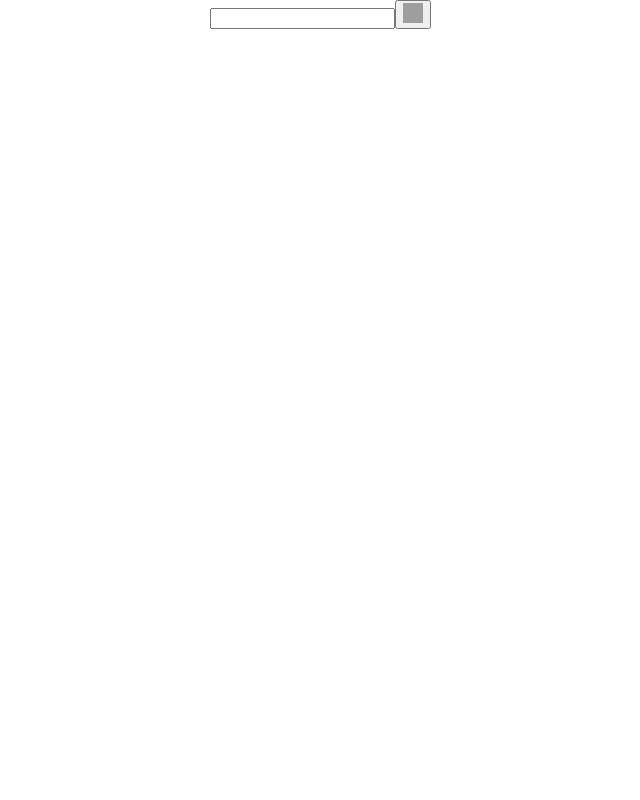
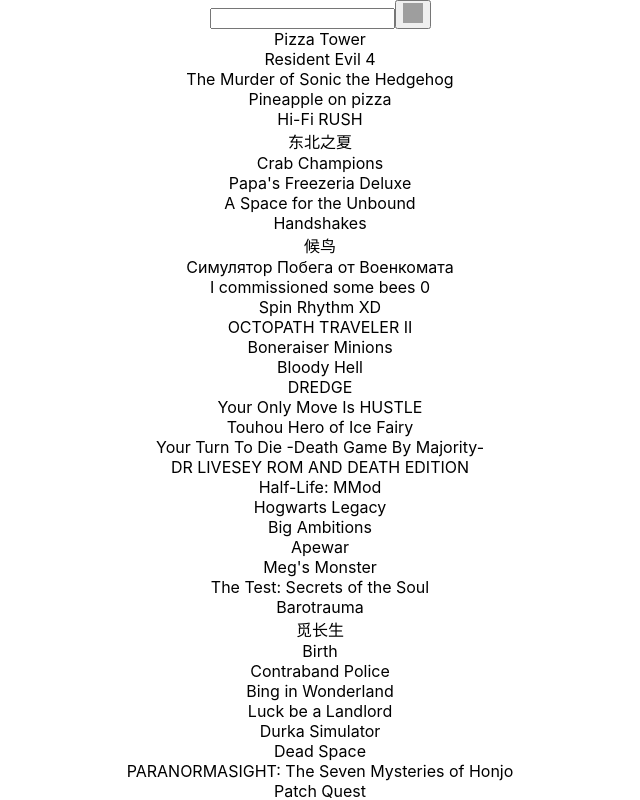
Before and after one commit to Iheuzio/steamdb, a React (Create React App) app in the folder client/: page / in a window 1280 px wide. Shown: the top 800 px of the page, without its empty margins (320-960 px from the left). Built offline with nearby package versions, Linux system fonts and the light colour scheme; grey boxes are pictures that could not be loaded.

Commit message:
Added search results

```diff
--- a/client/src/components/SearchForm.js
+++ b/client/src/components/SearchForm.js
@@ -4,8 +4,8 @@ import { useState } from "react";
 export default function SearchForm({ handleSubmit }) {
     const [query, setQuery] = useState('');
 
-    return <form class="SearchForm" onSubmit={handleSubmit} >
-        <input type="text"/>
+    return <form class="SearchForm" onSubmit={e => handleSubmit(e, query)} >
+        <input type="text" value={query} onChange={e => setQuery(e.target.value)} />
         <button type="submit"><img src="https://cdn-icons-png.flaticon.com/512/71/71403.png" alt="Search"/></button>
     </form>
 }
--- a/client/src/components/SearchPage.js
+++ b/client/src/components/SearchPage.js
@@ -1,14 +1,21 @@
 import { games } from './games';
-import SearchForm from './SearchForm';
 import { useState } from 'react';
 
+import SearchForm from './SearchForm';
+import SearchResults from './SearchResults';
+
 export default function SearchPage() {
-    const handleSubmit = async () => {
+    const [results, setResults] = useState(games)
 
+    const handleSubmit = (e, query) => {
+        e.preventDefault();
+
+        const filteredGames = games.filter(game => game.game.includes(query));
+        setResults(filteredGames);
     }
 
     return <div>
         <SearchForm handleSubmit={handleSubmit} />
-
+        <SearchResults results={results} />
     </div>
 }
--- /dev/null
+++ b/client/src/components/SearchResults.js
@@ -0,0 +1,5 @@
+export default function SearchResults({ results }) {
+    return <div>
+        { results.map(result => <div>{ result.game }</div>)}
+    </div>
+}
```
